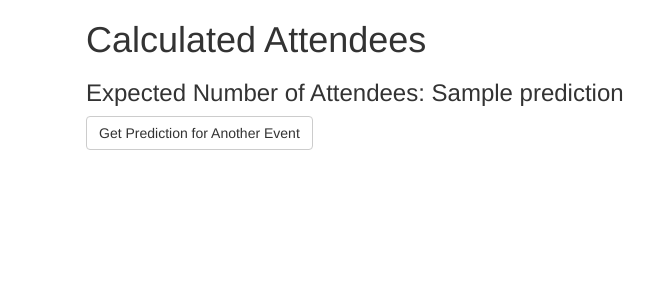
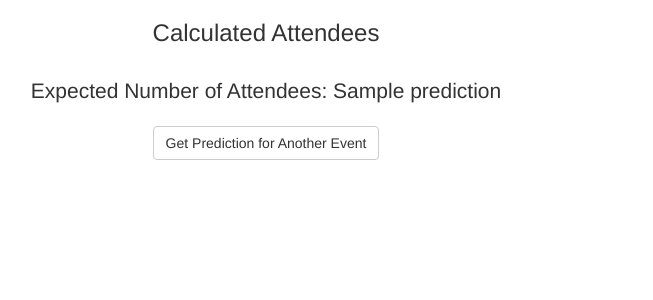
Before and after one commit to tavishigupta/AttendeePredictor_WebApp, a Flask app: template Attendee_Predictor/templates/result.html in a window 1280 px wide. Shown: the top 300 px of the page, without its empty margins (374-1027 px from the left). Run offline with Flask 2, Linux system fonts and the light colour scheme; the template is opened without the code that fills it: most values are stand-ins (such as "Sample title", 1, 10 or a date in 2020); some libraries are stand-ins or nearby versions.

Commit message:
updated homepage and results

```diff
--- a/Attendee_Predictor/templates/homepage.html
+++ b/Attendee_Predictor/templates/homepage.html
@@ -16,8 +16,9 @@
         <div class="row">
             <div class="col-xs-8 col-xs-3"></div>
             <div class="col-xs-8 col-sm-6">
-            <div class="header">
+            <div class="header text-center">
                 <h1>Event Attendee Predictor</h1>
+                <br/>
             </div>
 
             <form action="/prediction" method="POST">
@@ -93,8 +94,6 @@
     </div>
 </body>
 
-<p id="demo"></p>
-
 <script>
     // selects all checkboxes
     function selectAll(source, name) {
--- a/Attendee_Predictor/templates/result.html
+++ b/Attendee_Predictor/templates/result.html
@@ -12,20 +12,12 @@
 
 <body>
     <div class="container">
-        <div class="row">
-            <div class="col-xs-8 col-xs-4"></div>
-            <div class="col-xs-8 col-sm-6">
-                <div class="header">
-                    <h1>Calculated Attendees</h1>
-                </div>
-
-                <div class="prediction">
-                    <h3> Expected Number of Attendees: {{ prediction }} </h3>
-                </div>
-
-                <input type="button" class="btn btn-default" value="Get Prediction for Another Event" onclick="reload()">
-            </div>
-            <div class="col-xs-8 col-xs-4"></div>
+        <div class="row text-center">
+            <div class="col-md-6 col-md-offset-3"></div>
+            <h3>Calculated Attendees</h3>
+            <br>
+            <p class="lead"> Expected Number of Attendees: {{ prediction }} </p>
+            <input type="button" class="btn btn-default" value="Get Prediction for Another Event" onclick="reload()">
         </div>
     </div>
 </body>
```
